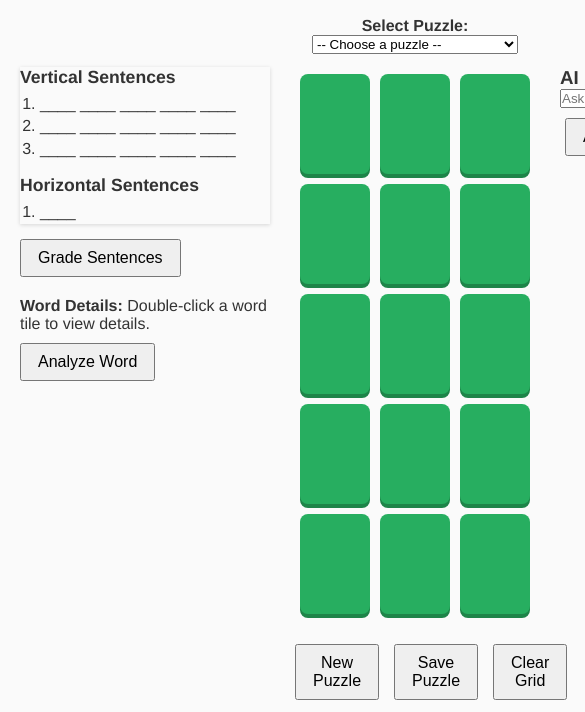
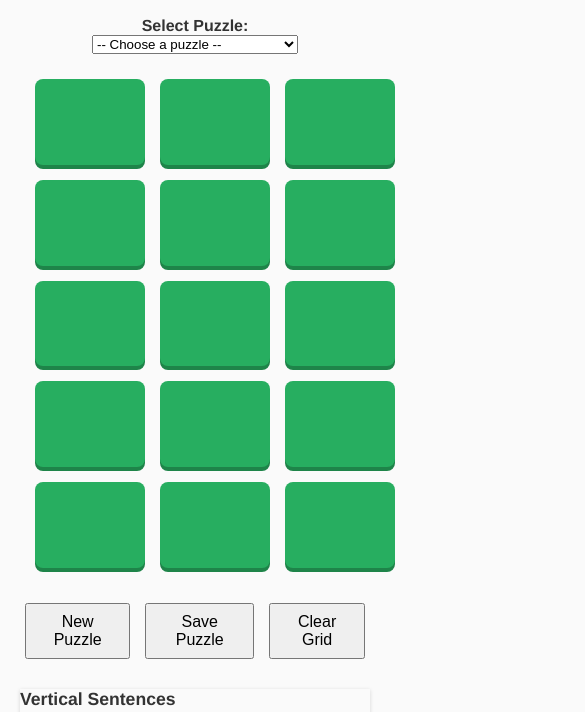
Before and after one commit to travismcashan-3179/walla-helper, a website: page public/index.html in a window 390 px wide. Shown: the part 52-764 px from the top of the page, 585 px wide, since content can reach past the window. Drawn offline with nearby package versions, Linux system fonts and the light colour scheme.

```diff
--- a/public/style.css
+++ b/public/style.css
@@ -160,3 +160,43 @@
   box-shadow: none;
   padding: 0;
 }
+
+@media (max-width: 700px) {
+  #mainContainer {
+    flex-direction: column;
+    gap: 0;
+  }
+  /* Reorder columns: middle (grid) first, then left, then right */
+  #gridContainer {
+    order: 1;
+    width: 100%;
+    margin-bottom: 20px;
+  }
+  .column.align-to-grid {
+    order: 2;
+    width: 100%;
+    margin-top: 0;
+  }
+  .column:not(#gridContainer):not(.align-to-grid) {
+    order: 3;
+    width: 100%;
+    margin-top: 0;
+  }
+  #wordGrid {
+    width: 100vw;
+    min-width: 0;
+    border-spacing: 4vw;
+  }
+  #wordGrid td {
+    width: 22vw;
+    height: 22vw;
+    min-width: 60px;
+    min-height: 60px;
+    max-width: 100px;
+    max-height: 100px;
+    font-size: 1.2rem;
+  }
+  #wordGrid input {
+    font-size: clamp(1.1rem, 6vw, 2rem);
+  }
+}
```
